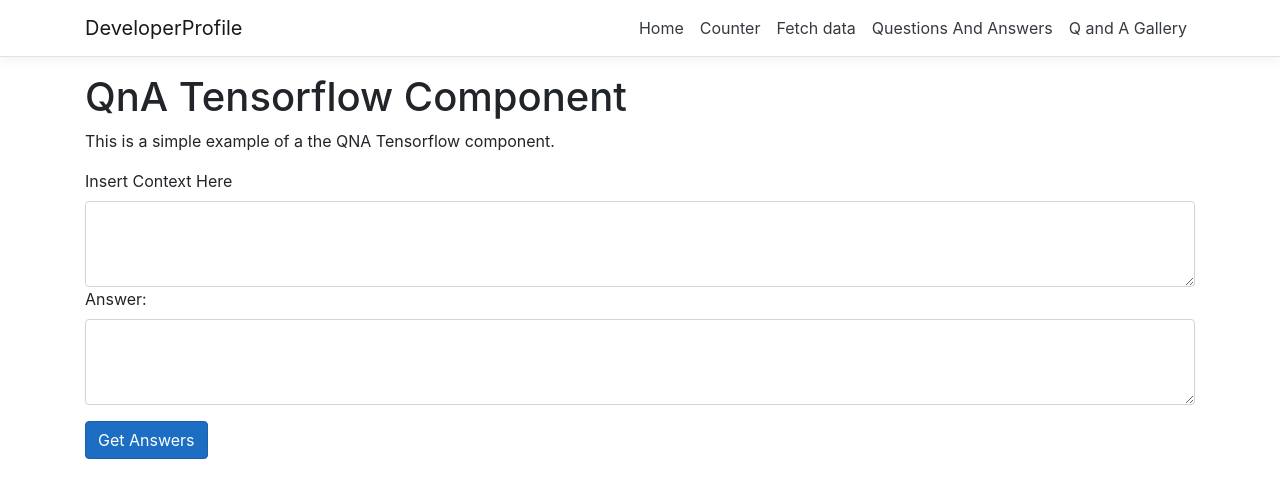
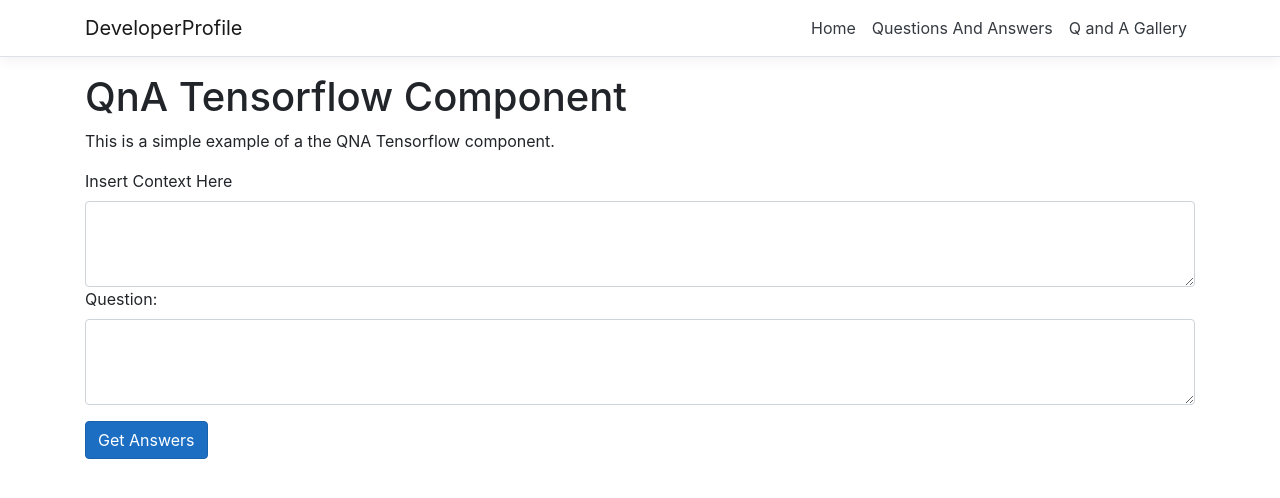
Before and after one commit to rpmiller4/DeveloperProfile, a React (Create React App) app in the folder DeveloperProfile/ClientApp/: page /questions-and-answers in a window 1280 px wide. Shown: the top 498 px of the page. Built offline with nearby package versions, Linux system fonts and the light colour scheme.

Commit message:
Clear unused menu items. Clean up label name - 'question' instead of 'answer'.

```diff
--- a/DeveloperProfile/ClientApp/src/components/NavMenu.js
+++ b/DeveloperProfile/ClientApp/src/components/NavMenu.js
@@ -34,12 +34,6 @@
                   <NavLink tag={Link} className="text-dark" to="/">Home</NavLink>
                 </NavItem>
                 <NavItem>
-                  <NavLink tag={Link} className="text-dark" to="/counter">Counter</NavLink>
-                </NavItem>
-                <NavItem>
-                  <NavLink tag={Link} className="text-dark" to="/fetch-data">Fetch data</NavLink>
-                </NavItem>
-                <NavItem>
                   <NavLink tag={Link} className="text-dark" to="/questions-and-answers">Questions And Answers</NavLink>
                 </NavItem>
                 <NavItem>
--- a/DeveloperProfile/ClientApp/src/components/QnA/QuestionsAndAnswers.js
+++ b/DeveloperProfile/ClientApp/src/components/QnA/QuestionsAndAnswers.js
@@ -36,7 +36,7 @@
         <div class="form-group">
           <label for="questionContext">Insert Context Here</label>
           <textarea class="form-control" id="questionContext" rows="3" onChange={this.setContext}></textarea>
-          <label for="answerTextArea">Answer:</label>
+          <label for="answerTextArea">Question:</label>
           <textarea class="form-control" id="questionArea" rows="3" onChange={this.setQuestion}></textarea>
         </div>
         <button className="btn btn-primary" onClick={() => this.submitQuestion()}>Get Answers</button>
```
